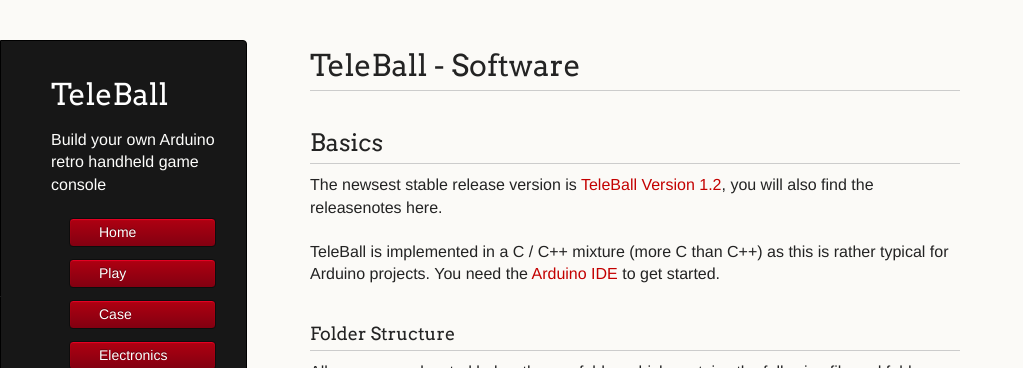
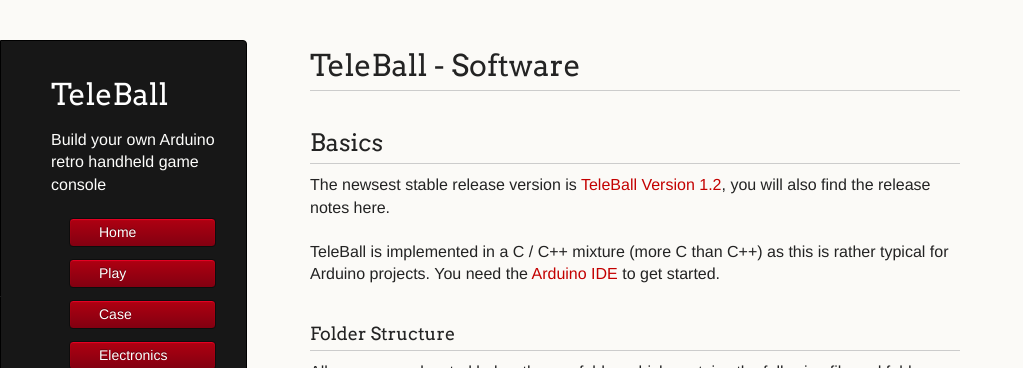
Before and after one commit to sy2002/TeleBall, a Jekyll site: the page built from doc/software.md, in a window 1280 px wide and 900 px high. Shown: the top 368 px of the window, without its empty margins (0-1023 px from the left). Built offline with Jekyll 4.4.1, drawn with Linux system fonts in a browser that asks for light colours.

Commit message:
Update software.md
corrected a typo

```diff
--- a/doc/software.md
+++ b/doc/software.md
@@ -11,7 +11,7 @@
 
 The newsest stable release version is
 [TeleBall Version 1.2](https://github.com/sy2002/TeleBall/releases/tag/V1.2),
-you will also find the releasenotes here.
+you will also find the release notes here.
 
 TeleBall is implemented in a C / C++ mixture (more C than C++) as this is
 rather typical for Arduino projects. You need the
```
